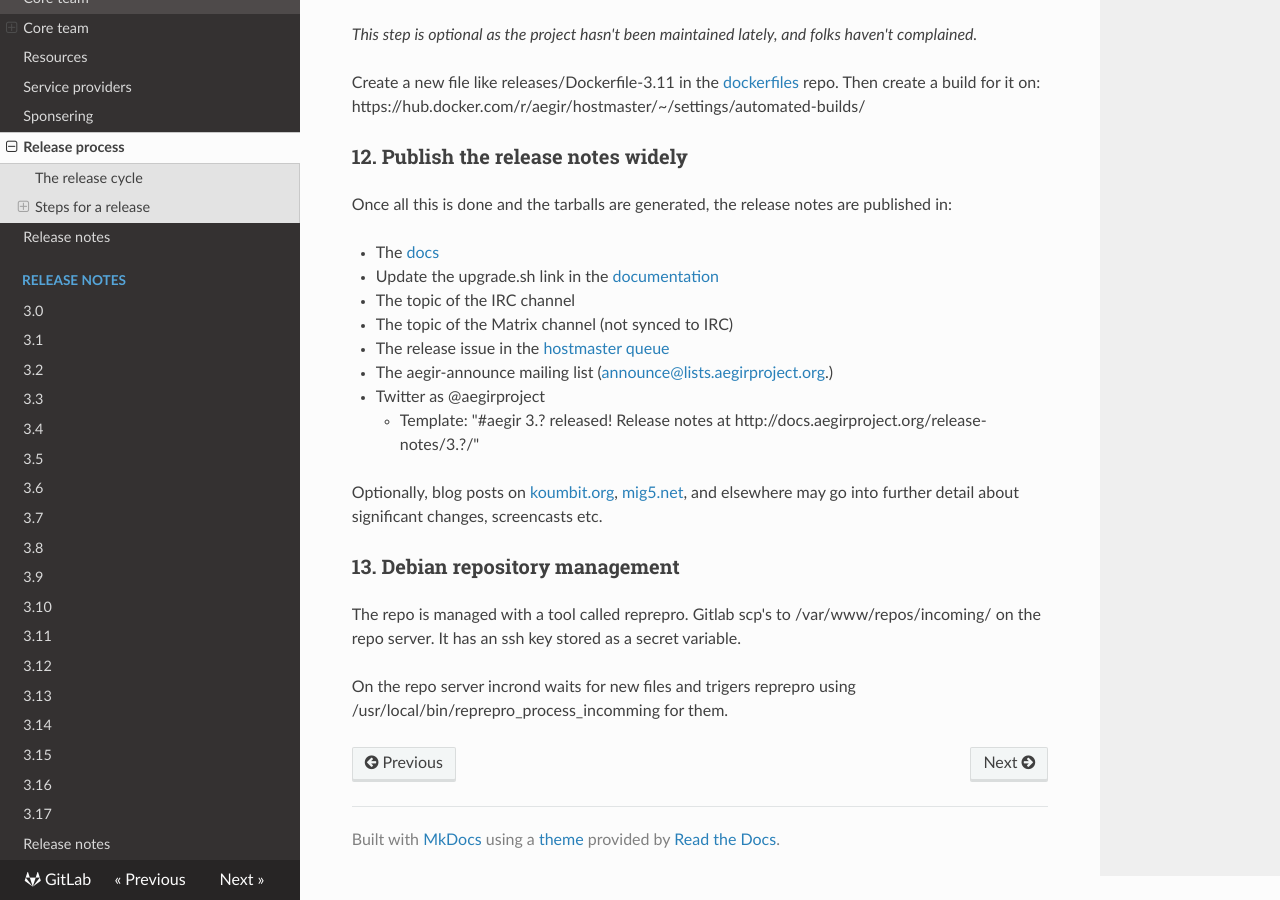
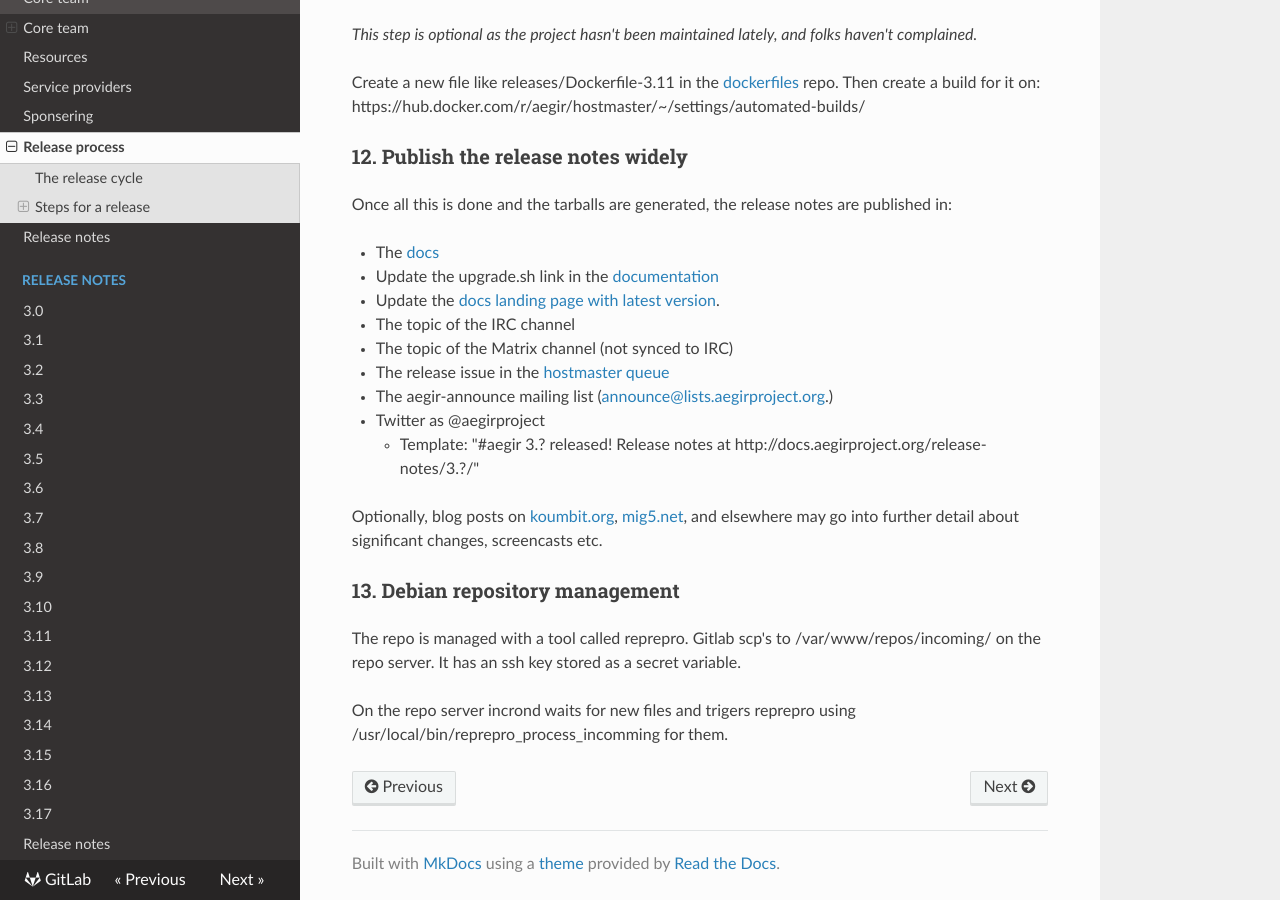
Before and after one commit to aegir-project/documentation, an MkDocs documentation site: the page built from docs/community/release-process.md, in a window 1280 px wide and 900 px high, scrolled down 6345 px. Built offline with MkDocs 1.6.1, drawn with Linux system fonts in a browser that asks for light colours; nearby versions of some CDN libraries; old or Windows-style settings are respelled for this version of MkDocs.

Commit message:
Add todo for another version string to update

```diff
--- a/docs/community/release-process.md
+++ b/docs/community/release-process.md
@@ -242,6 +242,7 @@ Once all this is done and the tarballs are generated, the release notes are publ
 
 *   The [docs](http://docs.aegirproject.org)
 *   Update the upgrade.sh link in the [documentation](http://docs.aegirproject.org/install/upgrade/#upgrades-with-upgradesh-script)
+*   Update the [docs landing page with latest version](https://gitlab.com/aegir/documentation/blob/3.x/docs/index.md).
 *   The topic of the IRC channel
 *   The topic of the Matrix channel (not synced to IRC)
 *   The release issue in the [hostmaster queue](https://www.drupal.org/project/issues/hostmaster?categories=All)
```
